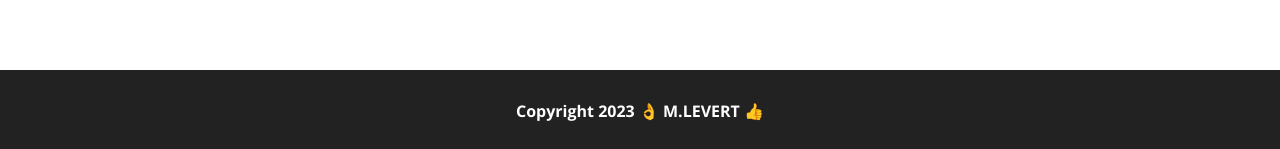
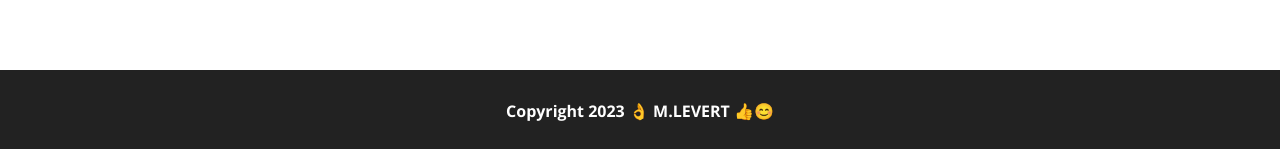
Before and after one commit to lakhdhermarouani/cafe-lak, a plain HTML site: page index.html in a window 1280 px wide. Shown: the part 1970-2119 px from the top of the page. Drawn offline with nearby package versions, Linux system fonts and the light colour scheme.

Commit message:
mise en place partie footer

```diff
--- a/index.html
+++ b/index.html
@@ -58,7 +58,7 @@
       </div>
     </section>
     </div>
-  <footer>Copyright 2023 👌 M.LEVERT 👍</footer>
+  <footer>Copyright 2023 👌 M.LEVERT 👍😊</footer>
 
 </body>
 </html>
```
